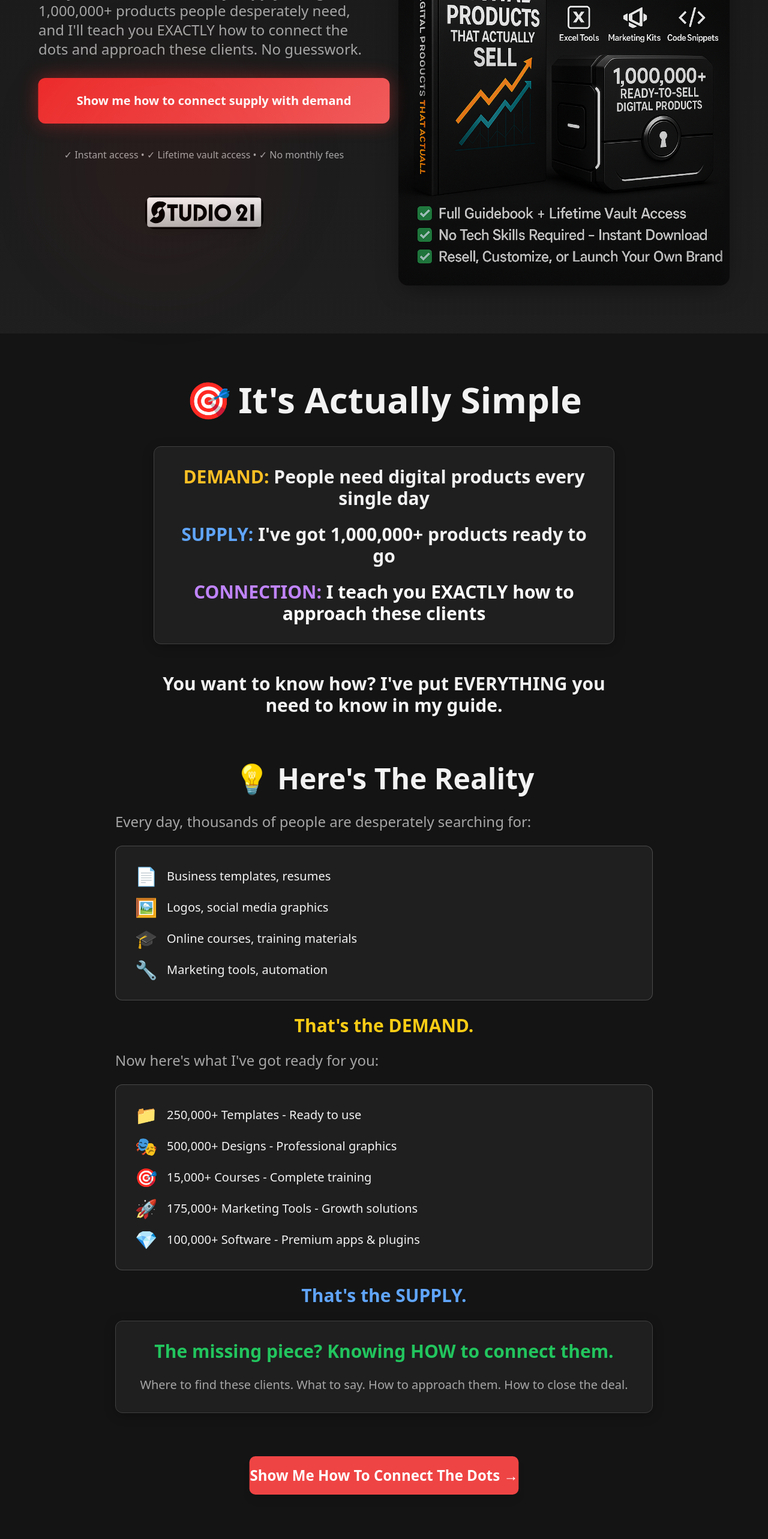
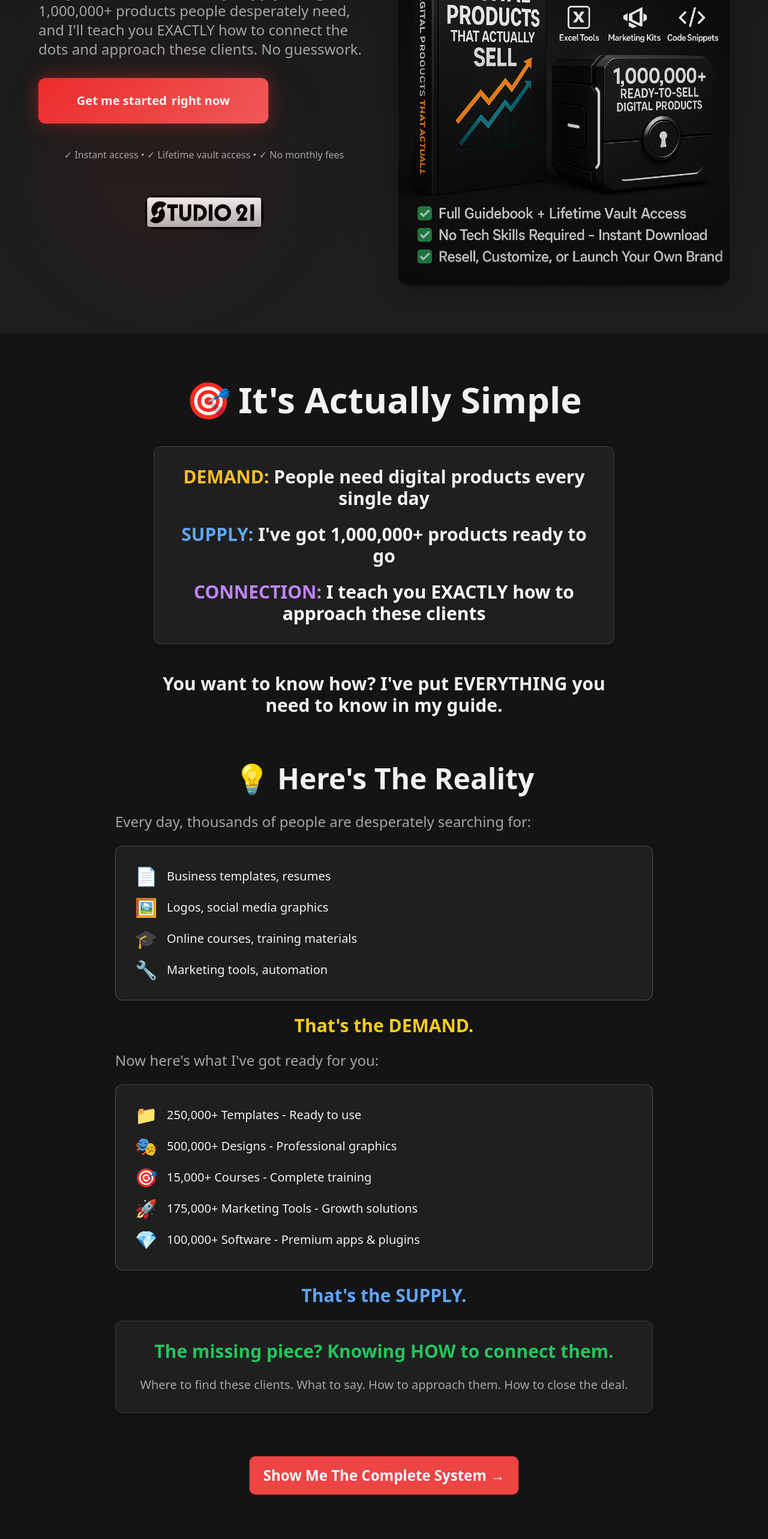
Before and after one commit to uniatrix/studio21, a React (Vite) app: page / in a window 1280 px wide. Shown: the part 1060-3626 px from the top of the page at 60% size. Built offline with nearby package versions, Linux system fonts and the light colour scheme.

Commit message:
button improvments

```diff
--- a/src/components/CTASection.tsx
+++ b/src/components/CTASection.tsx
@@ -52,7 +52,7 @@ const CTASection = () => {
               window.open("https://ko-fi.com/s/ebc7311aac", "_blank");
             }}
           >
-            🎯 Get My Complete Connection System 🎯
+            🔥 Yes, I'm Ready To Begin 🔥
           </Button>
 
           <div className="text-sm opacity-90 space-y-3 mt-8">
--- a/src/components/HeroSection.tsx
+++ b/src/components/HeroSection.tsx
@@ -57,13 +57,14 @@ const HeroSection = () => {
                 <Button
                   variant="cta"
                   size="xl"
-                  className="w-full lg:w-auto text-lg md:text-xl px-8 md:px-16 py-6 h-auto transform transition-transform duration-1000 animate-slow-pulse"
+                  className="w-full lg:w-auto text-sm sm:text-lg md:text-xl px-4 sm:px-8 md:px-16 py-6 h-auto transform transition-transform duration-1000 animate-slow-pulse whitespace-normal leading-tight"
                   onClick={() => {
                     trackInitiateCheckout();
                     window.open("https://ko-fi.com/s/ebc7311aac", "_blank");
                   }}
                 >
-                  Show me how to connect supply with demand
+                  <span className="block sm:inline">Get me started</span>
+                  <span className="block sm:inline"> right now</span>
                 </Button>
                 <div className="flex justify-center">
                   <p className="text-base text-muted-foreground mt-6">
--- a/src/components/ProductSection.tsx
+++ b/src/components/ProductSection.tsx
@@ -153,7 +153,7 @@ const ProductSection = () => {
                   }}
                 >
                   <span className="relative">
-                    👉 Get My Connection System Now
+                    👉 I Want To Start Selling Today
                   </span>
                 </Button>
 
--- a/src/components/StorySection.tsx
+++ b/src/components/StorySection.tsx
@@ -143,7 +143,7 @@ const StorySection = () => {
                   }}
                 >
                   <span className="relative">
-                    Show Me How To Connect The Dots →
+                    Show Me The Complete System →
                   </span>
                 </Button>
               </div>
```
